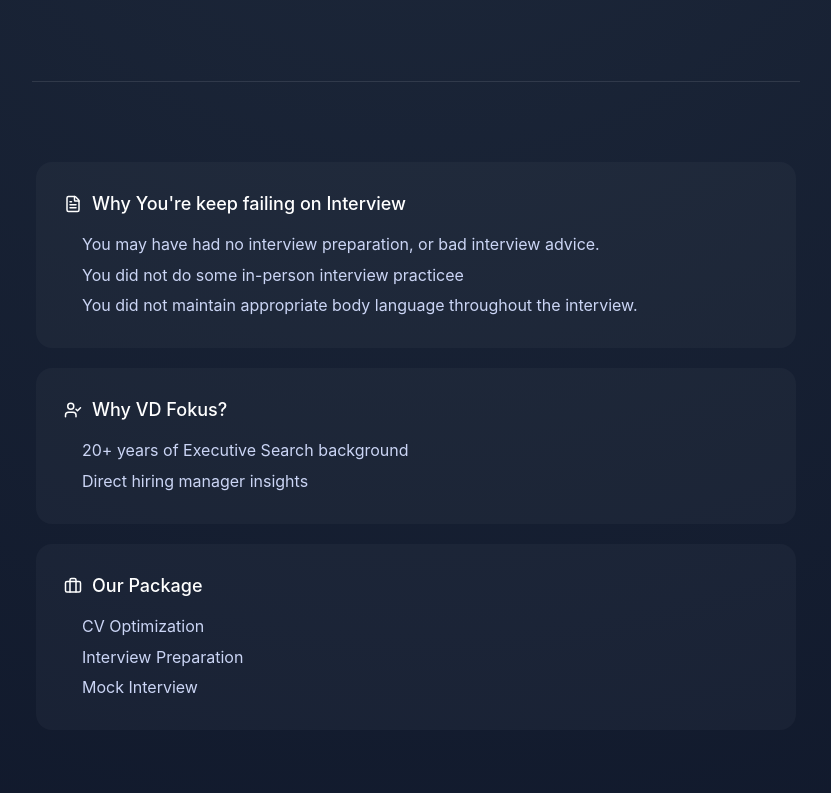
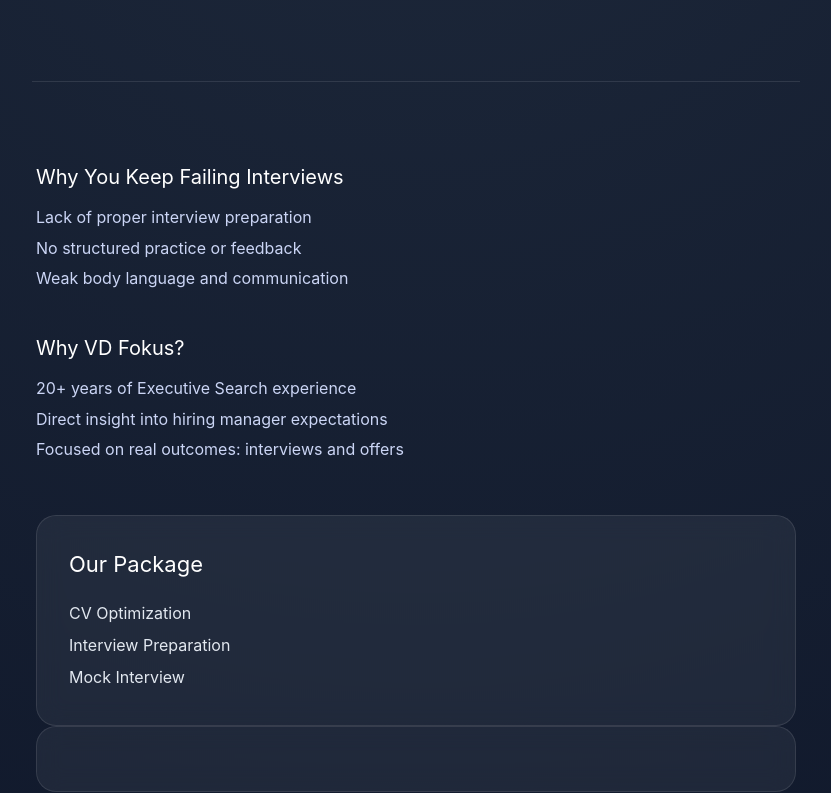
Before and after one commit to Ramzyjof/vd-fokus-landing, a Next.js app: page / in a window 1280 px wide. Shown: the part 348-1141 px from the top of the page, without its empty margins (224-1055 px from the left). Built offline with nearby package versions, Linux system fonts and the light colour scheme.

Commit message:
fix layout + strong animation

```diff
--- a/app/page.tsx
+++ b/app/page.tsx
@@ -25,8 +25,11 @@
       title: "Why VD Fokus?",
       icon: <UserCheck size={18} />,
   items: [
-        "20+ years of Executive Search background",
-        "Direct hiring manager insights",
+    "20+ years of Executive Search experience",
+    "Direct insight into how hiring managers evaluate candidates",
+    "We understand what gets candidates shortlisted — and what gets rejected",
+    "Personalized guidance tailored to your target role and industry",
+    "Focused on real outcomes: interviews, offers, and career growth"
 
       ]
     },
@@ -87,40 +90,86 @@
   }}
 />
       {/* CONTENT */}
-      <div style={{ maxWidth: "800px", margin: "auto", padding: "40px 20px" }}>
-        {sections.map((section, index) => (
       <div
-            key={index}
   style={{
-              padding: "28px",
-              marginBottom: "20px",
-              borderRadius: "16px",
-              background: "rgba(255,255,255,0.03)",
-              transition: "all 0.3s ease"
+    maxWidth: "800px",
+    margin: "auto",
+    padding: "40px 20px",
+
+    // 👇 THIS IS THE ANIMATION
+    opacity: visible ? 1 : 0,
+    transform: visible ? "translateY(0)" : "translateY(30px)",
+    transition: "all 0.8s ease 0.2s"
+
+  }}
+>
+  {/* WHY FAIL */}
+  <div style={{ marginBottom: "40px" }}>
+    <h2 style={{ fontSize: "20px", marginBottom: "10px" }}>
+      Why You Keep Failing Interviews
+    </h2>
+    <ul style={{ color: "#cbd5f5", lineHeight: "1.9" }}>
+      <li>Lack of proper interview preparation</li>
+      <li>No structured practice or feedback</li>
+      <li>Weak body language and communication</li>
+    </ul>
+  </div>
+
+  {/* WHY VD FOKUS */}
+  <div style={{ marginBottom: "50px" }}>
+    <h2 style={{ fontSize: "20px", marginBottom: "10px" }}>
+      Why VD Fokus?
+    </h2>
+    <ul style={{ color: "#cbd5f5", lineHeight: "1.9" }}>
+      <li>20+ years of Executive Search experience</li>
+      <li>Direct insight into hiring manager expectations</li>
+      <li>Focused on real outcomes: interviews and offers</li>
+    </ul>
+  </div>
+
+  {/* PACKAGE (HIGHLIGHTED) */}
+  <div
+    style={{
+      padding: "32px",
+      borderRadius: "20px",
+      background: "rgba(255,255,255,0.06)",
+      border: "1px solid rgba(255,255,255,0.1)",
+      backdropFilter: "blur(12px)",
+      transition: "all 0.4s ease"
     }}
     onMouseEnter={(e) => {
-              e.currentTarget.style.transform = "translateY(-3px)";
-              e.currentTarget.style.background = "rgba(255,255,255,0.06)";
+      e.currentTarget.style.transform = "translateY(-6px)";
+      e.currentTarget.style.boxShadow = "0 20px 40px rgba(0,0,0,0.4)";
     }}
     onMouseLeave={(e) => {
       e.currentTarget.style.transform = "translateY(0)";
-              e.currentTarget.style.background = "rgba(255,255,255,0.03)";
+      e.currentTarget.style.boxShadow = "none";
     }}
   >
-            <div style={{ display: "flex", alignItems: "center", gap: "10px", marginBottom: "12px" }}>
-              {section.icon}
-              <h2 style={{ fontSize: "18px", fontWeight: 500 }}>
-                {section.title}
+    <h2 style={{ fontSize: "22px", marginBottom: "16px" }}>
+      Our Package
     </h2>
-            </div>
 
-            <ul style={{ lineHeight: "1.9", color: "#cbd5f5", paddingLeft: "18px" }}>
-              {section.items.map((item, i) => (
-                <li key={i}>{item}</li>
-              ))}
+    <ul style={{ color: "#e2e8f0", lineHeight: "2" }}>
+      <li>CV Optimization</li>
+      <li>Interview Preparation</li>
+      <li>Mock Interview</li>
     </ul>
   </div>
-        ))}
+  <div
+  style={{
+    padding: "32px",
+    borderRadius: "20px",
+    background: "rgba(255,255,255,0.06)",
+    border: "1px solid rgba(255,255,255,0.1)",
+    backdropFilter: "blur(12px)",
+
+    // 👇 ADD THIS
+    opacity: visible ? 1 : 0,
+    transform: visible ? "translateY(0)" : "translateY(50px)",
+    transition: "all 0.8s ease 0.4s"
+  }}
+></div>
 </div>
 
       {/* CTA */}
```
Lines whose indentation alone changed are shown as unchanged.
